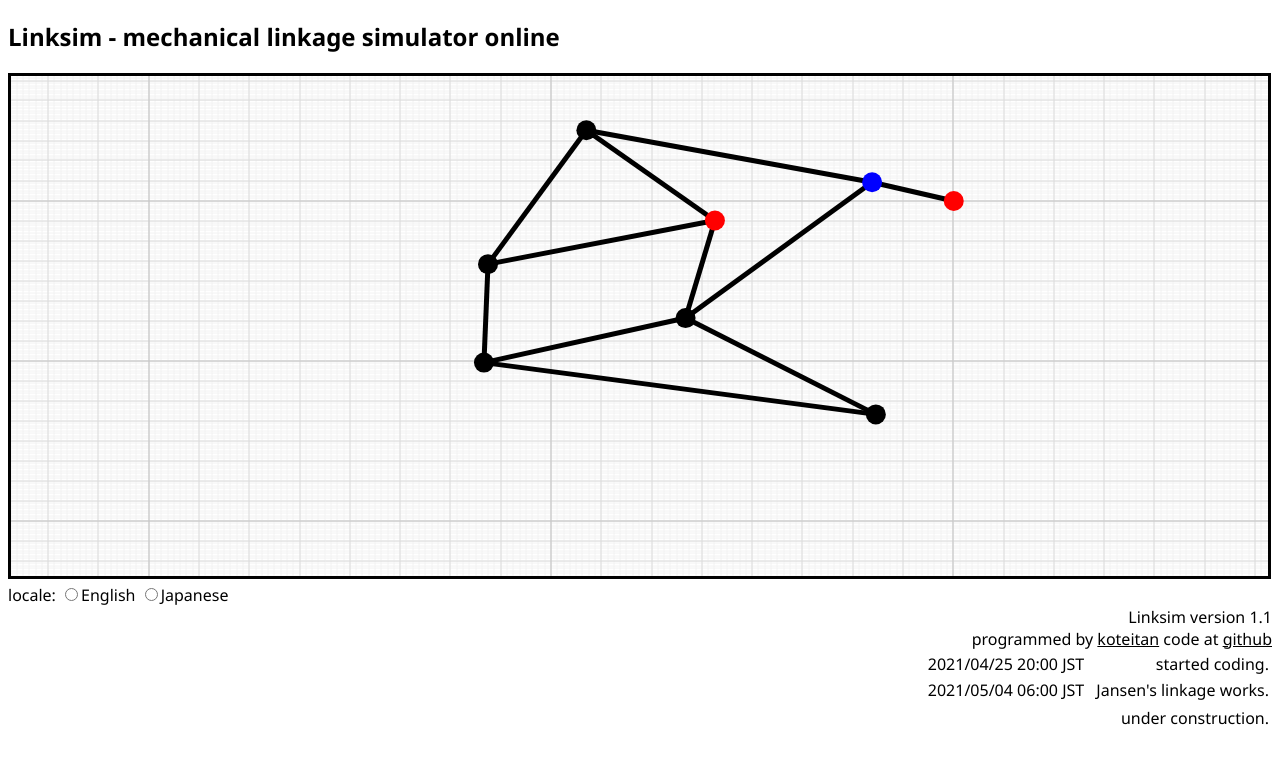
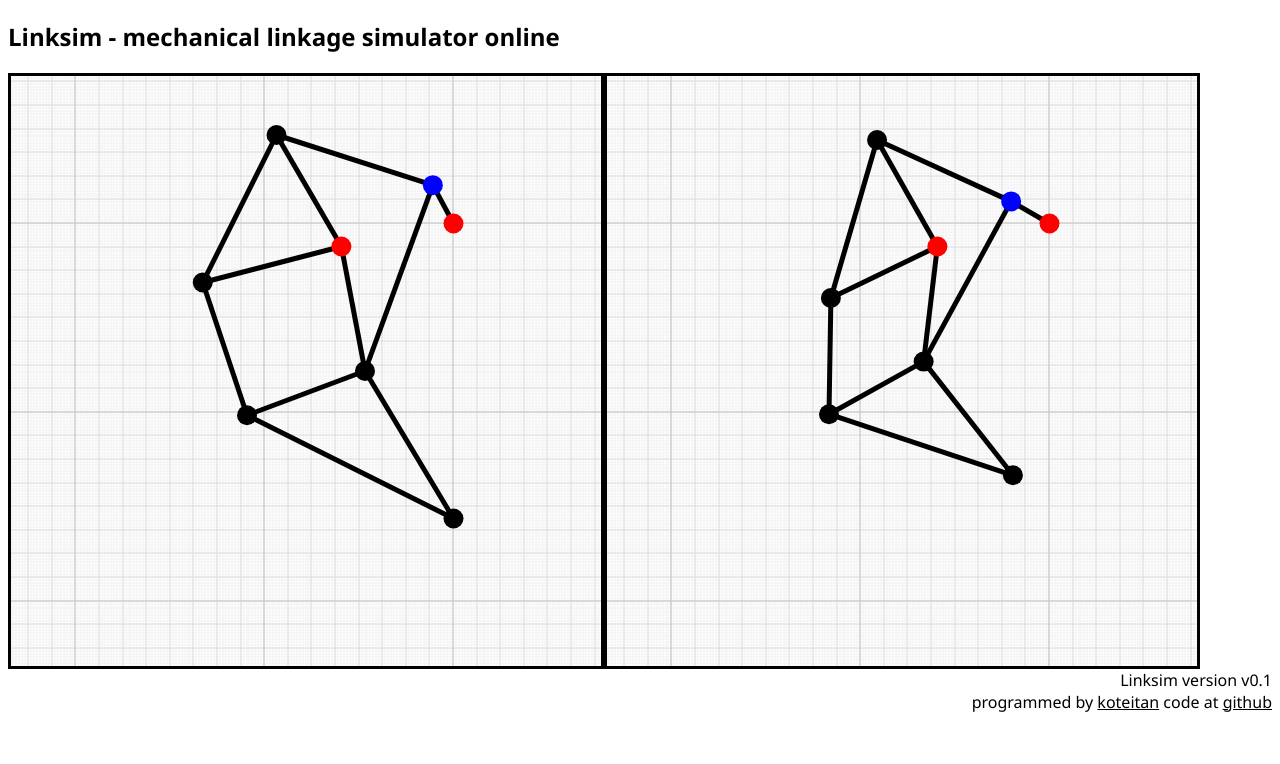
Before and after one commit to koteitan/linksim, a plain HTML site: page index.html in a window 1280 px wide. Drawn offline with nearby package versions, Linux system fonts and the light colour scheme.

Commit message:
add incanvas

```diff
--- a/event.js
+++ b/event.js
@@ -18,19 +18,31 @@ var mousePos     = [-1,-1];
 var mouseUpPos   = [-1,-1];
 var isKeyTyping;
 //init
-var initEvent = function(can){
+var initEvent = function(canin,canout){
   eventQueue = [];
-  can.ontouchstart = addTouchEvent;
-  can.ontouchmove  = addTouchEvent;
-  can.ontouchend   = addTouchEvent;
-  can.onmousedown  = addEvent;
-  can.onmousemove  = addEvent;
-  can.onmouseup    = addEvent;
-  can.onmouseout   = addEvent;
-  can.onmousewheel = addEvent;
+  canin.ontouchstart = addTouchEventIn;
+  canin.ontouchmove  = addTouchEventIn;
+  canin.ontouchend   = addTouchEventIn;
+  canin.onmousedown  = addEventIn;
+  canin.onmousemove  = addEventIn;
+  canin.onmouseup    = addEventIn;
+  canin.onmouseout   = addEventIn;
+  canin.onmousewheel = addEventIn;
+  canout.ontouchstart = addTouchEventOut;
+  canout.ontouchmove  = addTouchEventOut;
+  canout.ontouchend   = addTouchEventOut;
+  canout.onmousedown  = addEventOut;
+  canout.onmousemove  = addEventOut;
+  canout.onmouseup    = addEventOut;
+  canout.onmouseout   = addEventOut;
+  canout.onmousewheel = addEventOut;
 //  window.onkeydown       = addEvent;
 };
 // addEvent(Event e)
+var addEventIn = function(e){e.target=canin;addEvent(e);}
+var addEventOut = function(e){e.target=canout;addEvent(e);}
+var addTouchEventIn = function(e){e.target=canin;addTouchEvent(e);}
+var addTouchEventOut = function(e){e.target=canout;addTouchEvent(e);}
 var addEvent = function(e){
   if(e.type=="mousewheel"){
     var a=1;
--- a/index.html
+++ b/index.html
@@ -24,22 +24,18 @@
   hr{border-style:solid}
   canvas{padding:0px;margin:0px}
   .console{font-family:MS Gothic;color:white;background-color:black}
+  .flexwrapparent{display:flex;flex-wrap:wrap}
   --></style>
 </head>
 <body>
 <h2>Linksim - mechanical linkage simulator online</h2>
-<canvas id="outcanvas" width=600px height=600px style="border-style:solid"></canvas><br>
-
-<form name="form0">
-locale: <input type=radio name='locale' value=en onchange="javascript:changelocale();">English
-  <input type=radio name='locale' value=ja onchange="javascript:changelocale();">Japanese
-</form>
-<address id="address">Linksim version <span id="versiondisplay"></span><br>
+<div class='flexwrapparent'>
+<canvas id="incanvas" width=600px height=600px style="border-style:solid"></canvas>
+<canvas id="outcanvas" width=600px height=600px style="border-style:solid"></canvas>
+</div>
+<address id="address">Linksim version v0.1<br>
 programmed by <a href='https://twitter.com/koteitan/'>koteitan</a> code at <a href='https://github.com/koteitan/linksim/'>github</a><br>
-<div id="changelog"></div><br clear='all'>
-<div id="knownbugs"></div><br clear='all'>
 </address>
 <textarea id="debug" cols=50 rows=10 style='display:none'></textarea>
-<script type="text/javascript" src="./version.js"></script>
 </body>
 </html>
--- a/main.js
+++ b/main.js
@@ -1,26 +1,22 @@
 // fields--------------------
-// maps
-var maps;
-var spreadsheetId = "11WH6PrhFAcdMEWSTjxSjZ7_rWHg-b8shAvSFn99bdyQ"; // for live
-//var spreadsheetId = "1foxx3dOYDwnyqQsxmhmcWV93xvCzOxX73GCg8Bv-kg0";
 var gW; /* world coordinate */
 //entry point--------------------
 window.onload = function(){
   initHtml(); //get locale option
   initLink(); //use local option
   initDraw();
-  initEvent(can);
+  initEvent(canin,canout);
   window.onresize(); //after loading maps
   setInterval(procAll, 1000/frameRate); //enter gameloop
 }
 //maps-------------------
-var mainlink;
+var outlink;
 var initLink=function(){
   //init world
   var m = 0; //default margin
   gW = new Geom(2,[[-150-m,-150-m],[50+m,50+m]]);
   //init example net
-  mainlink = new Net([
+  inlink = new Net([
     [//pos[i]=[x,y]
       [  0,   0], //0
       [ -7, +13], //1
@@ -49,11 +45,25 @@ var initLink=function(){
     1,//sat
     Math.PI/3*2,//angle
   ]);
+  outlink = new Net(inlink);
+  applylink();
+  outlink.calcpos("third");
+  outlink.edge = inlink.edge.clone();
 };
+var applylink=function(){
+  var pos = inlink.pos.clone();
+  var edge = [];
+  for(var i=0;i<inlink.pos.length;i++){
+    for(var j=i+1;j<inlink.pos.length;j++){
+      edge.push([i,j,abs(sub(inlink.pos[i],inlink.pos[j]))]);
+    }
+  }
+  outlink.edge = edge;
+}
 var procLink=function(){
-  mainlink.angle+=5/180*Math.PI;
-  if(mainlink.angle>360)mainlink.angle-=360;
-  mainlink.calcpos();
+  outlink.angle+=5/180*Math.PI;
+  if(outlink.angle>360)outlink.angle-=360;
+  outlink.calcpos("prev");
 }
 /* continued from main(). */
 var initMaps2=function(res){
@@ -64,15 +74,13 @@ var procAll=function(){
   procLink();
   procEvent();
   if(isRequestedDraw){
-    procDraw();
+    procDraw(canin,ctxin,inlink);
+    procDraw(canout,ctxout,outlink);
     isRequestedDraw = true;
   }
 }
 var initHtml=function(){
   debug = document.getElementById('debug');
-  if(navigator.language=='ja'){
-    document.getElementsByName('locale')[1].checked = true;
-  }
 }
 
 // html ----------------------------
@@ -80,19 +88,21 @@ var debug;
 window.onresize = function(){ //browser resize
   var wx,wy;
   var agent = navigator.userAgent;
-  var wx= [(document.documentElement.clientWidth-10)*0.99, 320].max();
-  var wy= [(document.documentElement.clientHeight-300), 20].max();
-  document.getElementById("outcanvas").width = wx;
-  document.getElementById("outcanvas").height= wy;
+  var wx= [(canin.getBoundingClientRect().width  -10)*0.99, 320].max();
+  var wy= [(canin.getBoundingClientRect().height-300)*0.99,  20].max();
+  var w = [wx,wy].max();
+  canin.width = w;
+  canin.height= w;
+  canout.width = w;
+  canout.height= w;
   renewgS();
   isRequestedDraw = true;
 };
-var changelocale=function(){ // form option button
-  isRequestedDraw = true;
-}
 // graphics ------------------------
-var ctx;
-var can;
+var ctxin;
+var canin;
+var ctxout;
+var canout;
 var gS;
 var fontsize = 15;
 var radius = 15;
@@ -101,17 +111,18 @@ var isSheetLoaded = false;
 var frameRate = 30; //[fps]
 //init
 var initDraw=function(){
-  can = document.getElementById("outcanvas");
-  ctx = can.getContext('2d');
+  canin  = document.getElementById("incanvas");
+  ctxin  = canin.getContext('2d');
+  canout = document.getElementById("outcanvas");
+  ctxout = canout.getContext('2d');
   renewgS();
 }
 var renewgS=function(){
-  var s=[[0,can.height],[can.width,0]];
+  var s=[[0,canin.height],[canin.width,0]];
   gS = new Geom(2,s);
 }
 //proc
-var procDraw = function(){
-
+var procDraw = function(can,ctx,net){
   //background
   ctx.fillStyle="white";
   ctx.fillRect(0,0,can.width, can.height);
@@ -152,9 +163,9 @@ var procDraw = function(){
   }//d
 
   //draw edges
-  for(var i=0;i<mainlink.edge.length;i++){
-    var s0=transPos(mainlink.pos[mainlink.edge[i][0]],gW,gS);
-    var s1=transPos(mainlink.pos[mainlink.edge[i][1]],gW,gS);
+  for(var i=0;i<net.edge.length;i++){
+    var s0=transPos(net.pos[net.edge[i][0]],gW,gS);
+    var s1=transPos(net.pos[net.edge[i][1]],gW,gS);
     ctx.strokeStyle="black";
     ctx.lineWidth=5;
     ctx.beginPath();
@@ -163,12 +174,12 @@ var procDraw = function(){
     ctx.stroke();
   }
   //draw nodes
-  for(var i=0;i<mainlink.pos.length;i++){
-    var s=transPos(mainlink.pos[i],gW,gS);
+  for(var i=0;i<net.pos.length;i++){
+    var s=transPos(net.pos[i],gW,gS);
     ctx.beginPath();
     ctx.fillStyle="black";
-    if(mainlink.fixed.includes(i)) ctx.fillStyle="red";
-    if(i==mainlink.sat  ) ctx.fillStyle="blue";
+    if(net.fixed.includes(i)) ctx.fillStyle="red";
+    if(i==net.sat  ) ctx.fillStyle="blue";
     ctx.arc(s[0],s[1],10,0,Math.PI*2,false);
     ctx.fill();
   }
@@ -206,7 +217,14 @@ var handleMouseWheel = function(){
 }
 
 var Net=function(json){
-  if(typeof json!="undefined"){
+  if(json instanceof Net){
+    this.pos = json.pos.clone();
+    this.edge = json.edge.clone();
+    this.fixed = json.fixed.clone();
+    this.sun   = json.sun;
+    this.sat   = json.sat;
+    this.angle = json.angle;
+  }else if(json instanceof Array){
     var obj=JSON.parse(json);
     var i=0;
     this.pos = obj[i++];
@@ -233,7 +251,7 @@ var Net=function(json){
     }
   }
 }
-Net.prototype.calcpos=function(){
+Net.prototype.calcpos=function(strategy){
   var sat=this.sat;
   var sun=this.sun;
   var nodes=this.pos.length;
@@ -272,7 +290,7 @@ Net.prototype.calcpos=function(){
             len.push(this.edge[e][2]);
           }
         }
-        if(to.length==2){
+        if(to.length>=2){
           var P0=pos[to[0]];
           var P1=pos[to[1]];
           var R0=len[0];
@@ -285,7 +303,21 @@ Net.prototype.calcpos=function(){
           var pp=add(mulkv(R0/R01, mulxv([[cos,-sin],[+sin,cos]],P1sP0)),P0);
           var pm=add(mulkv(R0/R01, mulxv([[cos,+sin],[-sin,cos]],P1sP0)),P0);
           var oldpos=this.pos[i];
-          pos[i] = (abs2(sub(pp,oldpos))<abs2(sub(pm,oldpos)))?pp:pm;
+          if(strategy=="prev"){
+            pos[i] = (abs2(sub(pp,oldpos))<abs2(sub(pm,oldpos)))?pp:pm;
+          }else if(strategy=="third"){
+            let dp=0;
+            let dm=0;
+            for(var j=0;j<to.length;j++){
+              let pj=pos[to[j]];
+              let lenj=len[j];
+              let pppj2=abs2(sub(pp,pj));
+              let pmpj2=abs2(sub(pm,pj));
+              dp+=Math.abs(pppj2-lenj*lenj);
+              dm+=Math.abs(pmpj2-lenj*lenj);
+            }
+            pos[i] = (dp<dm)?pp:pm;
+          }
           done[i] = true;
         }
       }
```
